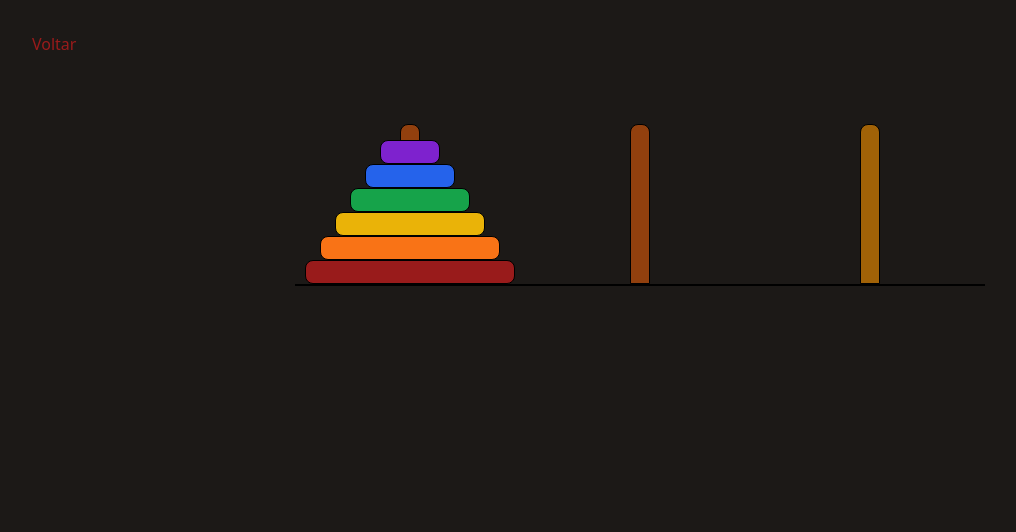
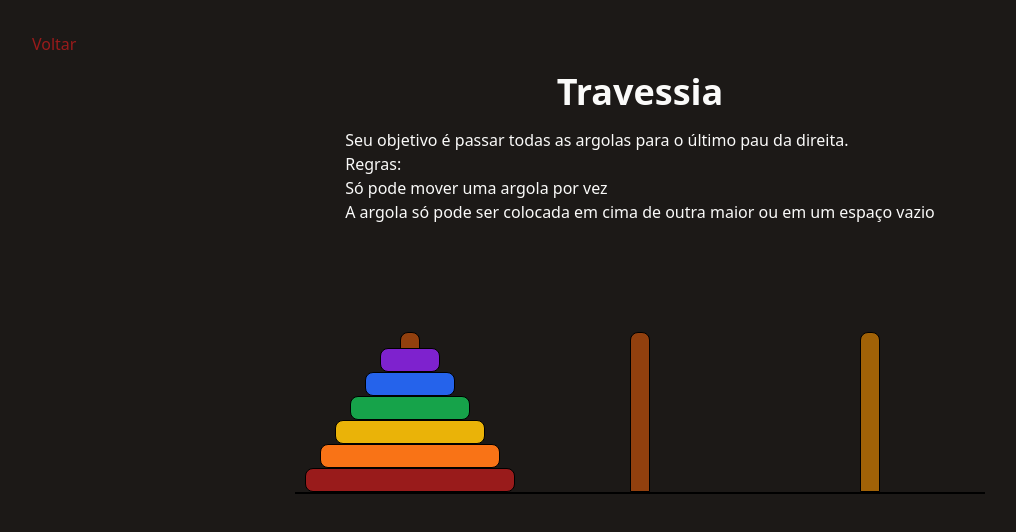
Before and after one commit to M4rkux/thepuzzlegame, a SvelteKit app: page /minigame/hanoi in a window 1280 px wide. Shown: the top 532 px of the page, without its empty margins (0-1016 px from the left). Built offline with nearby package versions, Linux system fonts and the light colour scheme.

Commit message:
Update minigame titles

```diff
--- a/src/app.scss
+++ b/src/app.scss
@@ -13,3 +13,11 @@ a {
 		@apply text-red-700;
 	}
 }
+
+h1 {
+	@apply text-4xl font-bold;
+}
+
+h2 {
+	@apply text-2xl font-bold;
+}
--- a/src/routes/minigame/adjacent/+page.svelte
+++ b/src/routes/minigame/adjacent/+page.svelte
@@ -29,8 +29,9 @@
 
 <div class="container mx-auto">
 	<div class="p-4 flex flex-col text-center items-center">
-		<h1 class="text-3xl font-bold">Acenda todos os blocos</h1>
-		<p class="mb-4">O quadrado clicado acende os adjacentes</p>
+		<h1 class="mb-2">Adjacentes</h1>
+		<h2 class="mb-2">Acenda todos os blocos</h2>
+		<p class="mb-4">O bloco clicado acende os adjacentes</p>
 
 		<div>
 			<table class="table">
--- a/src/routes/minigame/console/+page.svelte
+++ b/src/routes/minigame/console/+page.svelte
@@ -210,12 +210,17 @@
 	}
 </script>
 
-<h1 class="text-2xl text-center">Console</h1>
+<div class="container mx-auto">
+	<div class="p-4 flex flex-col items-center">
+
+		<h1 class="mb-4">Console</h1>
+		<div class="text-left">
 			<p>
 				Você precisa digitar o comando correto para desbloquear o nível, tente digitar <span class="font-bold text-yellow-100">help</span> para ver a lista de comandos.
 			</p>
 			<p>Você também pode utilizar o console para realizar operações aritméticas.</p>
-<div class="mt-4 rounded-sm bg-gray-700 p-1 font-mono border-b-2 border-gray-500">
+		</div>
+		<div class="mt-4 rounded-sm bg-gray-700 p-1 font-mono border-b-2 border-gray-500 min-w-[480px] w-full">
 			<div class="flex flex-col justify-end min-h-[200px]">
 				{#each consoleHistory as text}
 					<p>{@html text}</p>
@@ -239,3 +244,5 @@
 				</div>
 			</div>
 		</div>
+	</div>
+</div>
--- a/src/routes/minigame/crossing/+page.svelte
+++ b/src/routes/minigame/crossing/+page.svelte
@@ -25,8 +25,11 @@
   }
 </script>
 
-<h1 class="text-4xl text-center mb-10">Travessia</h1>
-<div class="mx-auto">
+<div class="container mx-auto">
+	<div class="p-4 flex flex-col items-center">
+
+    <h1 class="mb-4">Travessia</h1>
+    <div class="mx-auto mb-10">
       <p>Seu objetivo é atravessar todo mundo para o lado direito do rio.</p>
       <p>Você só pode atravessar 1 por vêz</p>
       <p>Alguns desastres podem acontecer e você deve evitá-los.</p>
@@ -40,6 +43,8 @@
       <div class="farmer"></div>
       <div class="river"></div>
       <button class="btn-play">Navegar</button>
+    </div>
+  </div>
 </div>
 
 <style lang="scss">
--- a/src/routes/minigame/hanoi/+page.svelte
+++ b/src/routes/minigame/hanoi/+page.svelte
@@ -91,7 +91,16 @@
 		}
 	}
 </script>
+<div class="container mx-auto">
+	<div class="p-4 flex flex-col items-center">
 
+    <h1 class="mb-4">Travessia</h1>
+    <div class="mx-auto mb-10">
+      <p>Seu objetivo é passar todas as argolas para o último pau da direita.</p>
+      <p>Regras:</p>
+			<p>Só pode mover uma argola por vez</p>
+			<p>A argola só pode ser colocada em cima de outra maior ou em um espaço vazio</p>
+		</div>
 		<div class="w-full flex">
 			<div class="mx-auto flex flex-row relative">
 				{#if currentDisk > -1}
@@ -122,6 +131,8 @@
 						{/each}
 					</div>
 				{/each}
+			</div>
+		</div>
 	</div>
 </div>
 
--- a/src/routes/minigame/matches/+page.svelte
+++ b/src/routes/minigame/matches/+page.svelte
@@ -18,12 +18,23 @@
   }
 </script>
 
+<div class="container mx-auto">
+	<div class="p-4 flex flex-col items-center">
+
+    <h1 class="mb-4">Palitos</h1>
+    <div class="mx-auto mb-10">
+      <p>Seu objetivo é fazer a conta ficar matematicamente correta</p>
+      <p>Você só pode mover 1 único palito</p>
+      <p>Clique em um palito para remover e depois em um espaço vazio para colocar</p>
+    </div>
 <div class="flex flex-row text-9xl items-center gap-4">
   <MatchNumber bind:isGameComplete={isGameComplete} bind:isRemoving={isRemoving} bind:number={number1} />
   <span class="w-[72px] text-center">+</span>
   <MatchNumber bind:isGameComplete={isGameComplete} bind:isRemoving={isRemoving} bind:number={number2} />
   <span class="w-[72px] text-center">=</span>
   <MatchNumber bind:isGameComplete={isGameComplete} bind:isRemoving={isRemoving} bind:number={numberResult} />
+</div>
+</div>
 </div>
 
 <div>
```
Lines whose indentation alone changed are shown as unchanged.
